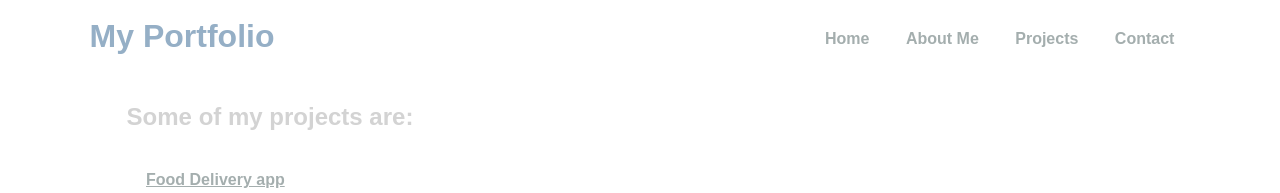
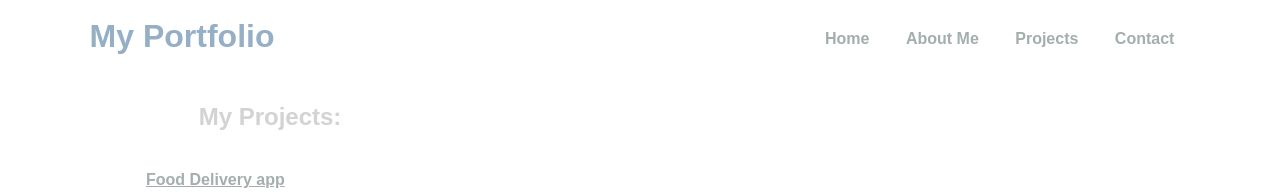
Before and after one commit to RamshaMaqsood/My-Portfolio, a plain HTML site: page Projects.html in a window 1280 px wide. Shown: the top 193 px of the page. Drawn offline with Linux system fonts and the light colour scheme.

Commit message:
text refactoring

```diff
--- a/Projects.html
+++ b/Projects.html
@@ -19,7 +19,7 @@
         </div>
         <section class="Projects">
             <div class="container">
-                <h1>Some of my projects are:</h1>
+                <h1>My Projects:</h1>
                 <ul class="projects-list">
                     <li><a target="_blank" href="https://github.com/RamshaMaqsood/FoodDeliveryApp">Food Delivery app</a></li>
                     <li><a target="_blank" href="https://github.com/RamshaMaqsood/Currency-Converter">Currency Converter</a></li>
```
